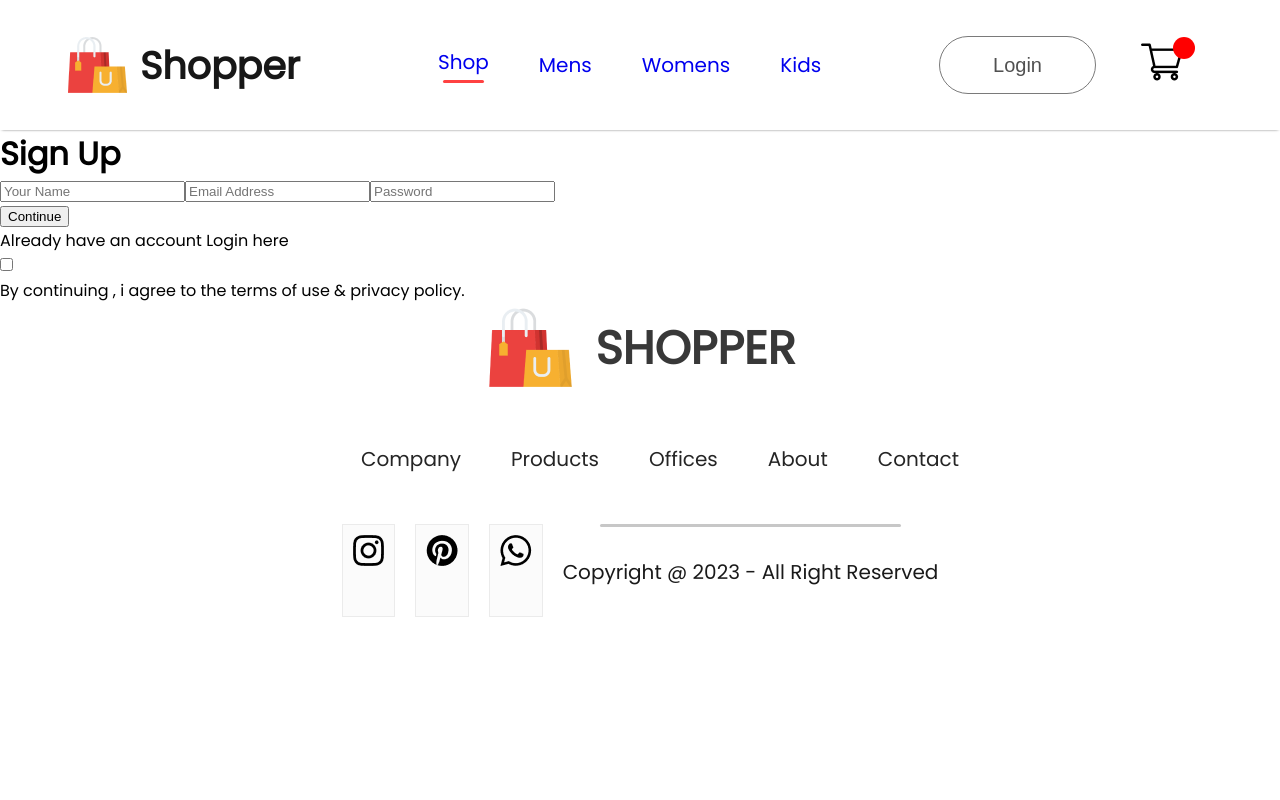
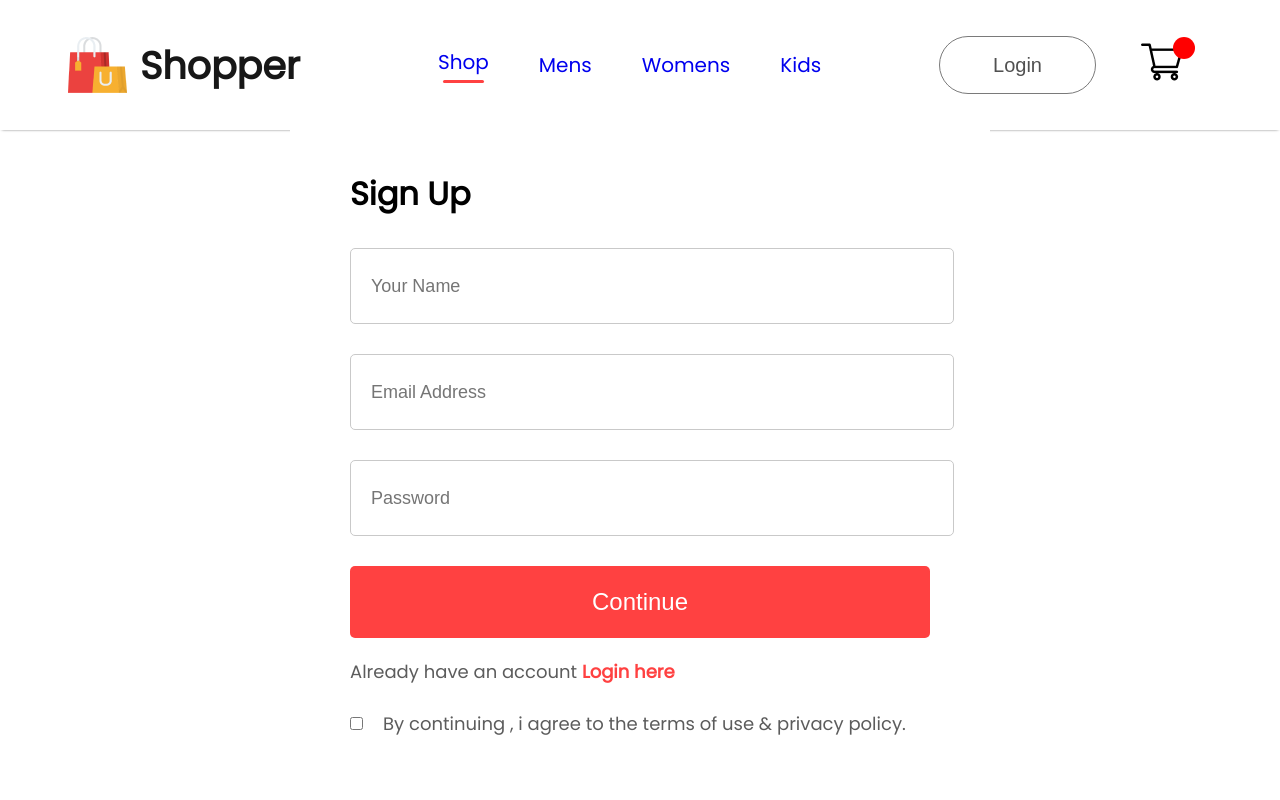
Before and after one commit to UrgyenTsering/e-commerce-site, a React (Create React App) app in the folder frontend/: page /login in a window 1280 px wide. Shown: the top 800 px of the page. Built offline with nearby package versions, Linux system fonts and the light colour scheme.

Commit message:
CSS for LoginSignup Component is added

```diff
--- a/frontend/src/Pages/CSS/LoginSignup.css
+++ b/frontend/src/Pages/CSS/LoginSignup.css
@@ -0,0 +1,64 @@
+.loginsignup {
+    width: 100%;
+    height: 80vh;
+    background: #fce3fe;
+    padding-top: 100px;
+  }
+  .loginsignup-container {
+    width: 580px;
+    height: 600px;
+    background: white;
+    margin: auto;
+    padding: 40px 60px;
+  }
+
+  .loginsignup-fields {
+    display: flex;
+    flex-direction: column;
+    gap: 30px;
+    margin-top: 30px;
+  }
+
+  .loginsignup-fields input {
+    height: 72px;
+    width: 100%;
+    padding-left: 20px;
+    border: 1px solid #c9c9c9;
+    outline: none;
+    color: #5c5c5c;
+    font-size: 18px;
+    border-radius: 5px;
+  }
+
+  .loginsignup-container button {
+    width: 580px;
+    height: 72px;
+    color: white;
+    background: #ff4141;
+    margin-top: 30px;
+    border: none;
+    font-size: 24px;
+    font-weight: 500;
+    cursor: pointer;
+    border-radius: 5px;
+  }
+  .loginsignup-login {
+    margin-top: 20px;
+    color: #5c5c5c;
+    font-size: 18px;
+    font-weight: 500;
+  }
+
+  .loginsignup-login span {
+    color: #ff4141;
+    font-weight: 600;
+  }
+  .loginsignup-agree {
+    display: flex;
+    align-items: center;
+    margin-top: 25px;
+    gap: 20px;
+    color: #5c5c5c;
+    font-size: 18px;
+    font-weight: 500;
+  }
```
